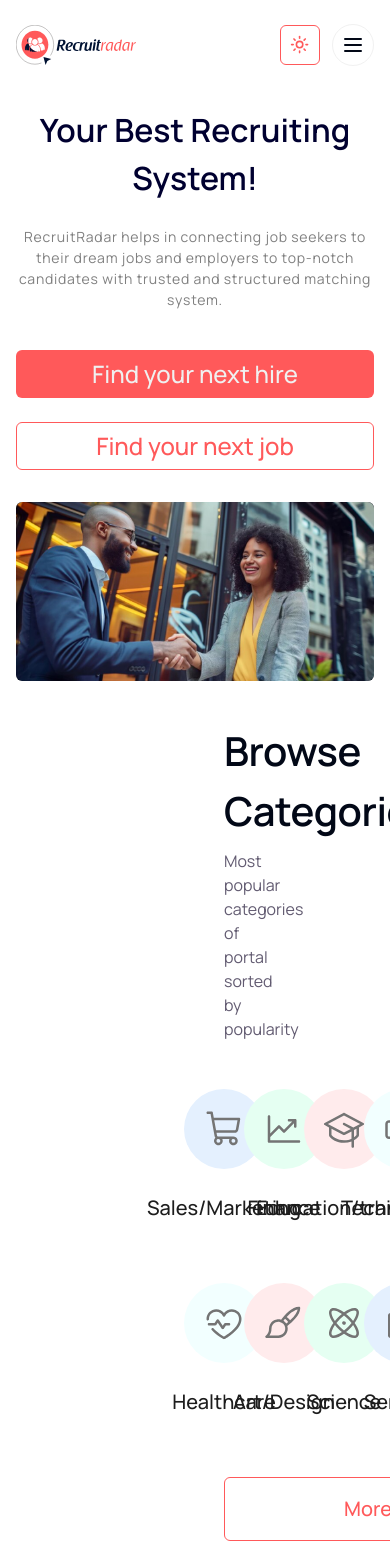
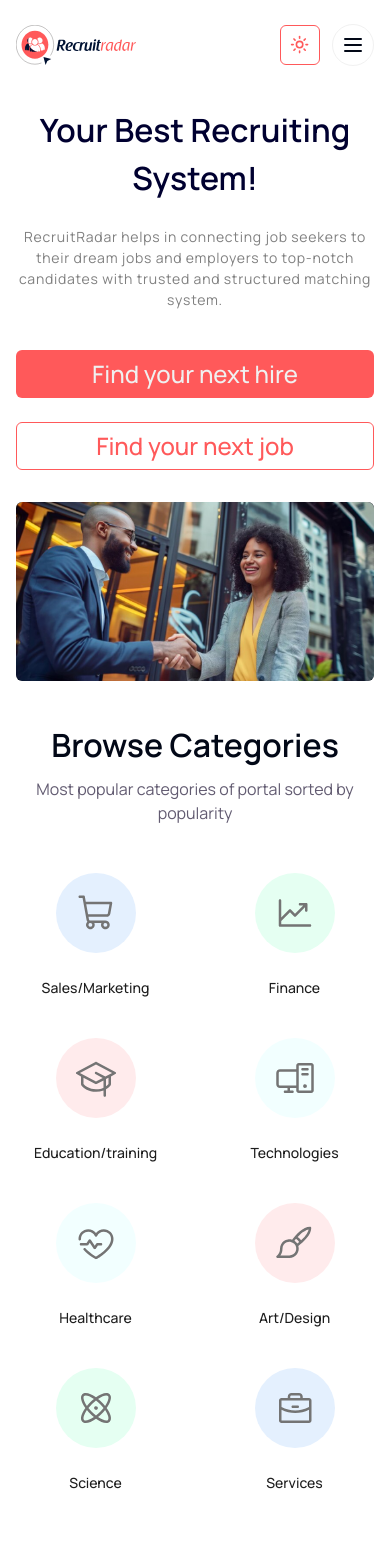
Before and after one commit to Recruitiing-Platform/recruit-radar, a Next.js app: page / in a window 390 px wide. Shown: the top 1551 px of the page. Built offline with nearby package versions, Linux system fonts and the light colour scheme.

Commit message:
feat: add responsiveness for categories

```diff
--- a/components/HomepageComponents/CategoryComponent.tsx
+++ b/components/HomepageComponents/CategoryComponent.tsx
@@ -10,13 +10,13 @@ type Props = {};
 
 const CategoryComponent = (props: Props) => {
   return (
-    <div className="px-56 pb-40 text-center">
-      <h1 className="display-two pb-2">Browse Categories</h1>
-      <p className="text-[#625B71] dark:text-recLightGrey pb-12">
+    <div className="px-4 lg:px-56 pb-40 text-center">
+      <h1 className="text-headerThree font-recSemiBold lg:display-two pb-2">Browse Categories</h1>
+      <p className="text-[#625B71] dark:text-recLightGrey 3xl:text-headerSix pb-12">
         Most popular categories of portal sorted by popularity
       </p>
 
-      <div className="grid grid-cols-4 gap-[60px] pb-[60px]">
+      <div className="grid grid-cols-2 md:grid-cols-3 lg:grid-cols-4 3xl:grid-cols-3 sm:gap-10 lg:gap-24 xl:gap-[60px] pb-[60px] 3xl:w-1/2 3xl:mx-auto">
         {categoryData.map((category: CategoryDataInterface, index: number) => (
           <motion.div whileHover={{ scale: 1.1 }}
           transition={{ type: "spring", stiffness: 400, damping: 10 }} key={index} className="flex flex-col gap-6 items-center">
@@ -34,7 +34,7 @@ const CategoryComponent = (props: Props) => {
                 <path d={category.path} fill="#747474" />
               </svg>
             </div>
-            <span className="text-headerSix font-recMedium text-[#1D1D1D] dark:text-recLightGrey">
+            <span className="text-textSmall lg:text-headerSix 3xl:text-headerFour font-recMedium text-[#1D1D1D] dark:text-recLightGrey">
               {category.textContent}
             </span>
           </motion.div>
@@ -43,7 +43,7 @@ const CategoryComponent = (props: Props) => {
 
       <Button
         variant="outline"
-        className="text-recPrimary text-[20px] font-recMedium w-72 h-16 hover:scale-105 transition transform duration-300"
+        className="text-recPrimary text-[20px] 3xl:text-headerFour font-recMedium w-72 h-16 hover:scale-105 transition transform duration-300"
       >
         More
       </Button>
```
